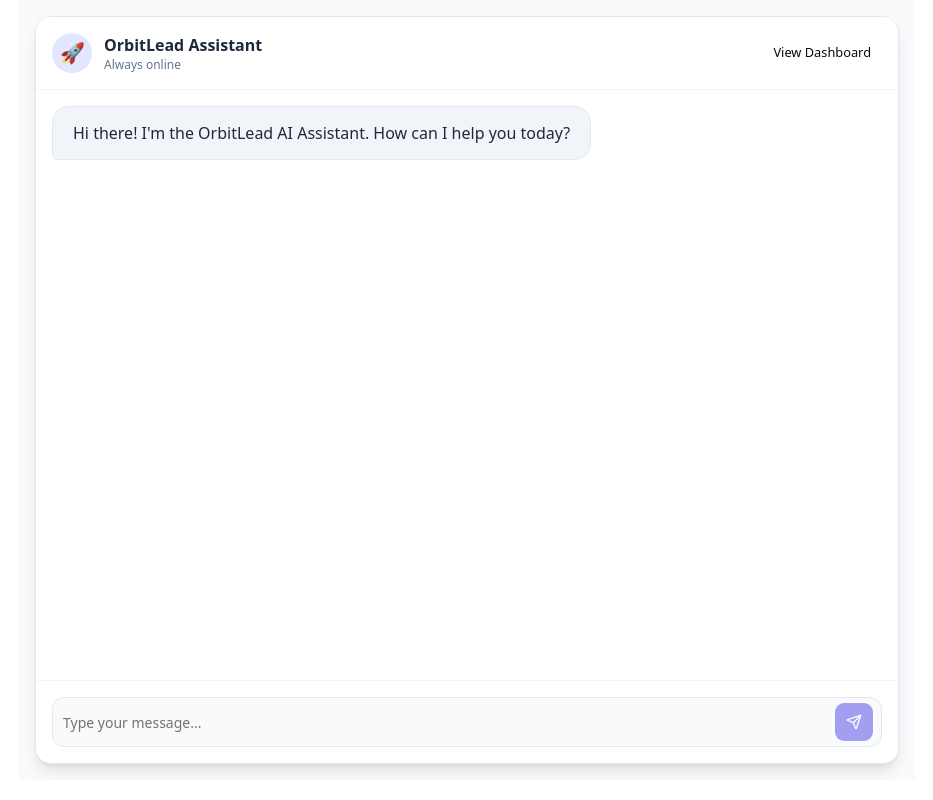
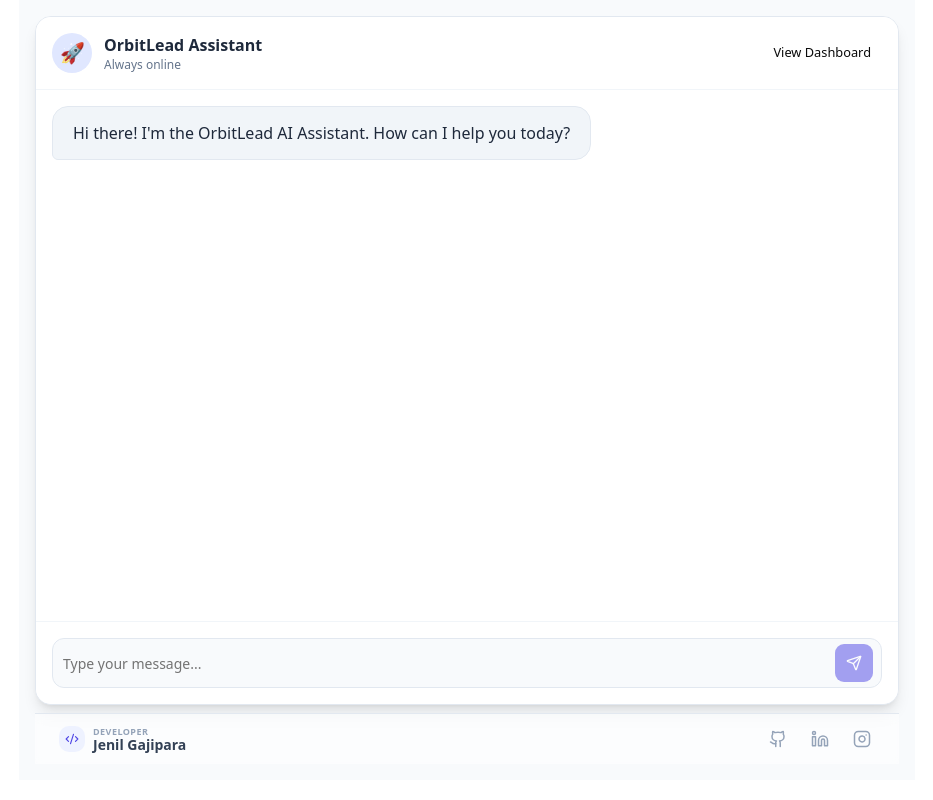
Before and after one commit to jenil173/orbit-lead, a Next.js app: page /chat in a window 1280 px wide. Shown: the whole page, without its empty margins (173-1106 px from the left). Built offline with nearby package versions, Linux system fonts and the light colour scheme; no server answers; sample sign-in values are in the browser's storage.

Commit message:
feat: add developer profile and integrate developer info into chatbot

```diff
--- a/app/api/chatTurn/route.ts
+++ b/app/api/chatTurn/route.ts
@@ -208,14 +208,17 @@
 STRICT CONVERSATION RULES:
 1. NEVER use "$" or "USD". Use only "₹" or "INR".
 2. If the user asks about pricing, plans, or packages: IMMEDIATELY show the plans from the configuration. DO NOT ask for company name or team size first.
-3. EXPLAIN plans in detail: When explaining features, describe the VALUE of each feature (e.g., "Lead tracking helps you stay organized" rather than just "Lead tracking").
-4. ALWAYS list specific features for EACH plan. Even if they share some features, emphasize the unique upgrades in higher tiers.
-5. NEVER generate fake prices. YOU MUST ONLY USE THE EXACT PRICES LISTED IN THE "CURRENT PRICING CONFIGURATION" ABOVE.
-6. DO NOT use old prices like 5,000 or 15,000 unless they are explicitly in the configuration now.
-7. If pricing info is NOT_AVAILABLE, use the specific fallback message mentioned above.
-8. RECOMMEND a plan ONLY if team size or budget is known. Otherwise, just explain the plans.
-9. If the user only asks about pricing, DO NOT immediately push for a demo. Instead ask: "Would you like help choosing the best plan for your team?"
-10. BE HUMAN, CONCISE, AND SALES-DRIVEN.
+3. EXPLAIN plans in detail: When explaining features, describe the VALUE of each feature.
+4. DEVELOPER INFO: If asked "Who built this?", "Who is the developer?", or "Who created this project?", respond: "This project was developed by Jenil Gajipara. Jenil is a developer focused on building modern web applications and AI-powered tools. You can explore more about his work here: GitHub: https://github.com/jenil173 | LinkedIn: https://www.linkedin.com/in/jenil-gajipara"
+5. INSTAGRAM RULE: Share Jenil's Instagram (https://www.instagram.com/jenil_gajipara) ONLY if explicitly asked. Do NOT include it in the general developer response.
+6. SECURITY: NEVER reveal email, phone numbers, or private data. Only share the public links provided.
+7. ALWAYS list specific features for EACH plan. Even if they share some features, emphasize the unique upgrades in higher tiers.
+8. NEVER generate fake prices. YOU MUST ONLY USE THE EXACT PRICES LISTED IN THE "CURRENT PRICING CONFIGURATION" ABOVE.
+9. DO NOT use old prices like 5,000 or 15,000 unless they are explicitly in the configuration now.
+10. If pricing info is NOT_AVAILABLE, use the specific fallback message mentioned above.
+11. RECOMMEND a plan ONLY if team size or budget is known. Otherwise, just explain the plans.
+12. If the user only asks about pricing, DO NOT immediately push for a demo. Instead ask: "Would you like help choosing the best plan for your team?"
+13. BE HUMAN, CONCISE, AND SALES-DRIVEN.
 
 Return ONLY JSON:
 {
--- a/app/chat/page.tsx
+++ b/app/chat/page.tsx
@@ -10,6 +10,7 @@
 import { Input } from "@/components/ui/input";
 import { ScrollArea } from "@/components/ui/scroll-area";
 import { Loader2, Send } from "lucide-react";
+import { DeveloperProfile } from "@/components/DeveloperProfile";
 
 export default function ChatPage() {
   const { user, loading } = useAuth();
@@ -185,6 +186,9 @@
           </form>
         </div>
       </div>
+      <div className="mt-2">
+        <DeveloperProfile />
+      </div>
     </div>
   );
 }
--- a/app/dashboard/page.tsx
+++ b/app/dashboard/page.tsx
@@ -14,6 +14,9 @@
 import { DndContext, DragEndEvent, DragOverlay, DragStartEvent, PointerSensor, useSensor, useSensors } from "@dnd-kit/core";
 import { useDraggable, useDroppable } from "@dnd-kit/core";
 import { LeadDetailModal } from "@/components/LeadDetailModal";
+import { DeveloperProfile } from "@/components/DeveloperProfile";
+import { DeveloperAboutModal } from "@/components/DeveloperAboutModal";
+import { HelpCircle } from "lucide-react";
 
 const stages: { id: LeadStage; label: string }[] = [
   { id: "New", label: "New Leads" },
@@ -108,6 +111,7 @@
   // Modal state
   const [isModalOpen, setIsModalOpen] = useState(false);
   const [selectedLead, setSelectedLead] = useState<Lead | null>(null);
+  const [isAboutOpen, setIsAboutOpen] = useState(false);
 
   const sensors = useSensors(
     useSensor(PointerSensor, {
@@ -201,6 +205,9 @@
           <Button variant="outline" onClick={() => router.push("/dashboard/settings")}>
             Settings
           </Button>
+          <Button variant="ghost" onClick={() => setIsAboutOpen(true)} className="text-slate-500 hover:text-slate-800" title="About / Help">
+            <HelpCircle className="w-5 h-5" />
+          </Button>
           <Button variant="ghost" onClick={logout} className="text-slate-500 hover:text-slate-800">
             Sign out
           </Button>
@@ -242,7 +249,13 @@
             setSelectedLead(updatedLead);
           }}
         />
+
+        <DeveloperAboutModal
+          isOpen={isAboutOpen}
+          onClose={() => setIsAboutOpen(false)}
+        />
       </main>
+      <DeveloperProfile />
     </div>
   );
 }
--- /dev/null
+++ b/components/DeveloperAboutModal.tsx
@@ -0,0 +1,87 @@
+"use client";
+
+import React from "react";
+import { Dialog, DialogContent, DialogHeader, DialogTitle, DialogDescription } from "@/components/ui/dialog";
+import { Github, Linkedin, Instagram, ExternalLink, Code2, Rocket } from "lucide-react";
+import { Button } from "@/components/ui/button";
+
+interface DeveloperAboutModalProps {
+  isOpen: boolean;
+  onClose: () => void;
+}
+
+export function DeveloperAboutModal({ isOpen, onClose }: DeveloperAboutModalProps) {
+  return (
+    <Dialog open={isOpen} onOpenChange={(open) => !open && onClose()}>
+      <DialogContent className="max-w-md bg-white rounded-2xl border-none shadow-2xl p-0 overflow-hidden">
+        <div className="bg-indigo-600 p-8 text-white relative overflow-hidden">
+          <div className="relative z-10">
+            <div className="w-12 h-12 rounded-xl bg-white/20 backdrop-blur-md flex items-center justify-center mb-4">
+              <Rocket className="w-6 h-6 text-white" />
+            </div>
+            <h2 className="text-2xl font-bold mb-2">OrbitLead AI</h2>
+            <p className="text-indigo-100 text-sm leading-relaxed">
+              An experimental AI-powered SaaS assistant designed to automate lead qualification and demo booking workflows.
+            </p>
+          </div>
+          {/* Abstract background elements */}
+          <div className="absolute top-0 right-0 w-32 h-32 bg-white/10 rounded-full -mr-16 -mt-16 blur-2xl"></div>
+          <div className="absolute bottom-0 left-0 w-24 h-24 bg-indigo-400/20 rounded-full -ml-12 -mb-12 blur-xl"></div>
+        </div>
+
+        <div className="p-8 space-y-6">
+          <div className="space-y-3">
+            <div className="flex items-center space-x-2 text-slate-400">
+              <Code2 size={16} />
+              <span className="text-[10px] uppercase tracking-wider font-bold">Developed By</span>
+            </div>
+            <div className="flex items-center justify-between">
+              <h3 className="text-xl font-bold text-slate-800">Jenil Gajipara</h3>
+              <div className="flex items-center space-x-2">
+                <a
+                  href="https://github.com/jenil173"
+                  target="_blank"
+                  rel="noopener noreferrer"
+                  className="p-2 rounded-lg bg-slate-50 text-slate-500 hover:bg-indigo-50 hover:text-indigo-600 transition-all border border-slate-100"
+                  title="GitHub"
+                >
+                  <Github size={18} />
+                </a>
+                <a
+                  href="https://www.linkedin.com/in/jenil-gajipara"
+                  target="_blank"
+                  rel="noopener noreferrer"
+                  className="p-2 rounded-lg bg-slate-50 text-slate-500 hover:bg-indigo-50 hover:text-indigo-600 transition-all border border-slate-100"
+                  title="LinkedIn"
+                >
+                  <Linkedin size={18} />
+                </a>
+                <a
+                  href="https://www.instagram.com/jenil_gajipara"
+                  target="_blank"
+                  rel="noopener noreferrer"
+                  className="p-2 rounded-lg bg-slate-50 text-slate-500 hover:bg-indigo-50 hover:text-indigo-600 transition-all border border-slate-100"
+                  title="Instagram"
+                >
+                  <Instagram size={18} />
+                </a>
+              </div>
+            </div>
+            <p className="text-sm text-slate-500 leading-relaxed">
+              Jenil is a full-stack developer focused on building modern web applications and AI-powered tools that solve real-world problems.
+            </p>
+          </div>
+
+          <div className="pt-4 border-t border-slate-100 flex items-center justify-between">
+            <p className="text-[10px] text-slate-400 font-medium">© 2026 OrbitLead AI Project</p>
+            <Button variant="ghost" size="sm" className="text-indigo-600 hover:text-indigo-700 hover:bg-indigo-50 h-8 text-xs font-semibold px-0" asChild>
+              <a href="https://github.com/jenil173/orbit-lead" target="_blank" rel="noopener noreferrer">
+                View Source <ExternalLink size={12} className="ml-1.5" />
+              </a>
+            </Button>
+          </div>
+        </div>
+      </DialogContent>
+    </Dialog>
+  );
+}
--- /dev/null
+++ b/components/DeveloperProfile.tsx
@@ -0,0 +1,55 @@
+"use client";
+
+import React from "react";
+import { Github, Linkedin, Instagram, Code2 } from "lucide-react";
+
+export function DeveloperProfile() {
+  return (
+    <div className="flex flex-col items-center sm:flex-row sm:justify-between py-3 px-6 border-t border-slate-200 bg-white/50 backdrop-blur-sm mt-auto w-full">
+      <div className="flex items-center space-x-2 mb-2 sm:mb-0">
+        <div className="p-1.5 rounded-lg bg-indigo-50 text-indigo-600">
+          <Code2 size={14} />
+        </div>
+        <div className="flex flex-col">
+          <span className="text-[9px] uppercase tracking-wider font-bold text-slate-400 leading-none mb-0.5">Developer</span>
+          <span className="text-sm font-semibold text-slate-700 leading-none">Jenil Gajipara</span>
+        </div>
+      </div>
+
+      <div className="flex items-center space-x-4">
+        <a
+          href="https://github.com/jenil173"
+          target="_blank"
+          rel="noopener noreferrer"
+          className="text-slate-400 hover:text-indigo-600 transition-colors p-1"
+          aria-label="GitHub"
+          title="View GitHub profile"
+        >
+          <Github size={18} />
+        </a>
+
+        <a
+          href="https://www.linkedin.com/in/jenil-gajipara"
+          target="_blank"
+          rel="noopener noreferrer"
+          className="text-slate-400 hover:text-indigo-600 transition-colors p-1"
+          aria-label="LinkedIn"
+          title="Connect on LinkedIn"
+        >
+          <Linkedin size={18} />
+        </a>
+
+        <a
+          href="https://www.instagram.com/jenil_gajipara"
+          target="_blank"
+          rel="noopener noreferrer"
+          className="text-slate-400 hover:text-indigo-600 transition-colors p-1"
+          aria-label="Instagram"
+          title="Follow on Instagram"
+        >
+          <Instagram size={18} />
+        </a>
+      </div>
+    </div>
+  );
+}
```
